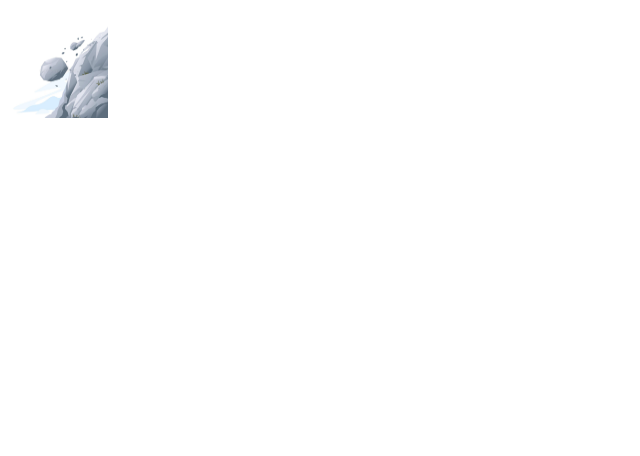
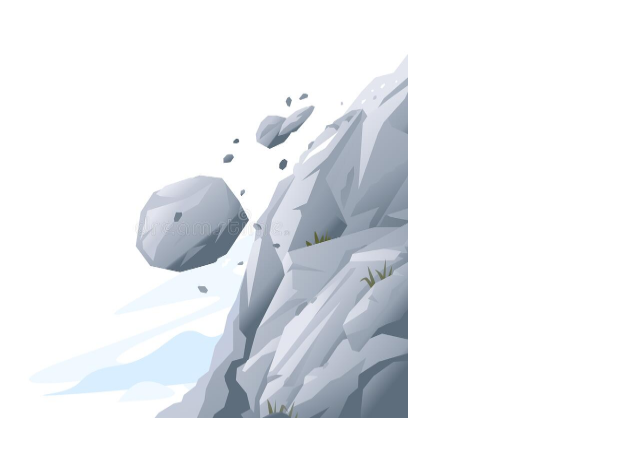
Before and after one commit to Ajwiu/javascript_zad, a plain HTML site: page obrazek3.html in a window 1280 px wide. Shown: the part 48-504 px from the top of the page, without its empty margins (0-640 px from the left). Drawn offline with Linux system fonts and the light colour scheme.

Commit message:
Update obrazek3.html

```diff
--- a/obrazek3.html
+++ b/obrazek3.html
@@ -3,6 +3,6 @@
 </head>
 <body>
 	<h1>Kamień zaczął spadać</h1>
-	<img src="obrazek3.jpg" width="100" height="100">
+	<img src="obrazek3.jpg" width="400" height="400">
 </body>
 </html>
```
